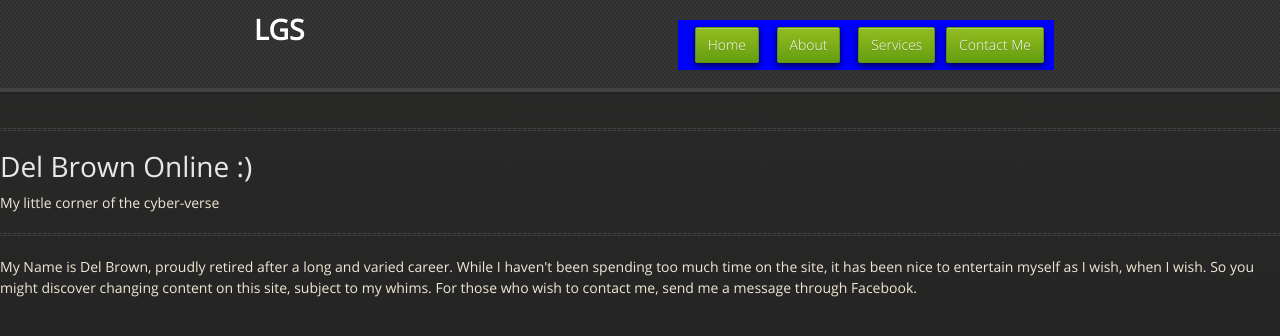
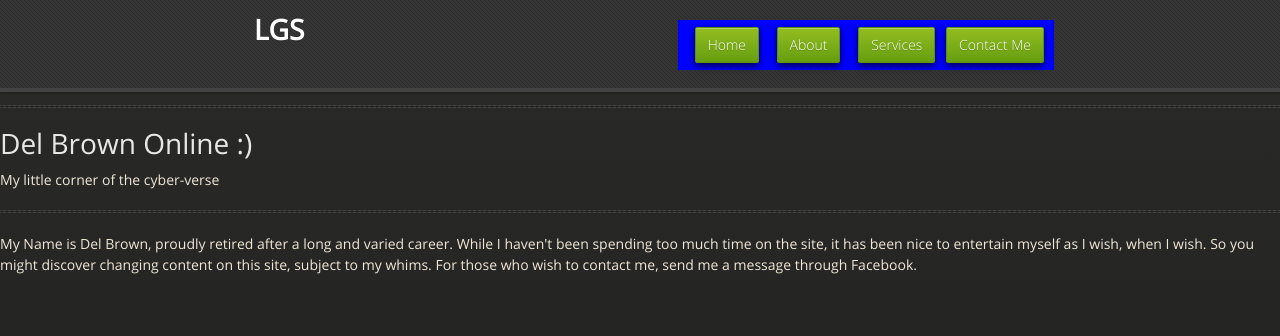
Before and after one commit to delonline/delonline.github.io, a Jekyll site: the page built from index.html, in a window 1280 px wide. Shown: the top 336 px of the page. Built offline with Jekyll 4.4.1, drawn with Linux system fonts in a browser that asks for light colours; nearby versions of some CDN libraries.

Commit message:
Update default.html

```diff
--- a/_layouts/default.html
+++ b/_layouts/default.html
@@ -32,9 +32,6 @@
     </div>
   </div>
 </header>
-        <div id=section >
-        <body id="main" >
-<hr>
             <br>
             <br>
             <br>
@@ -43,8 +40,7 @@
             <hr>
 
         {{ content }}
-        </body>
-        </div>
+
         <foot>
         </foot>
 </html>
```
